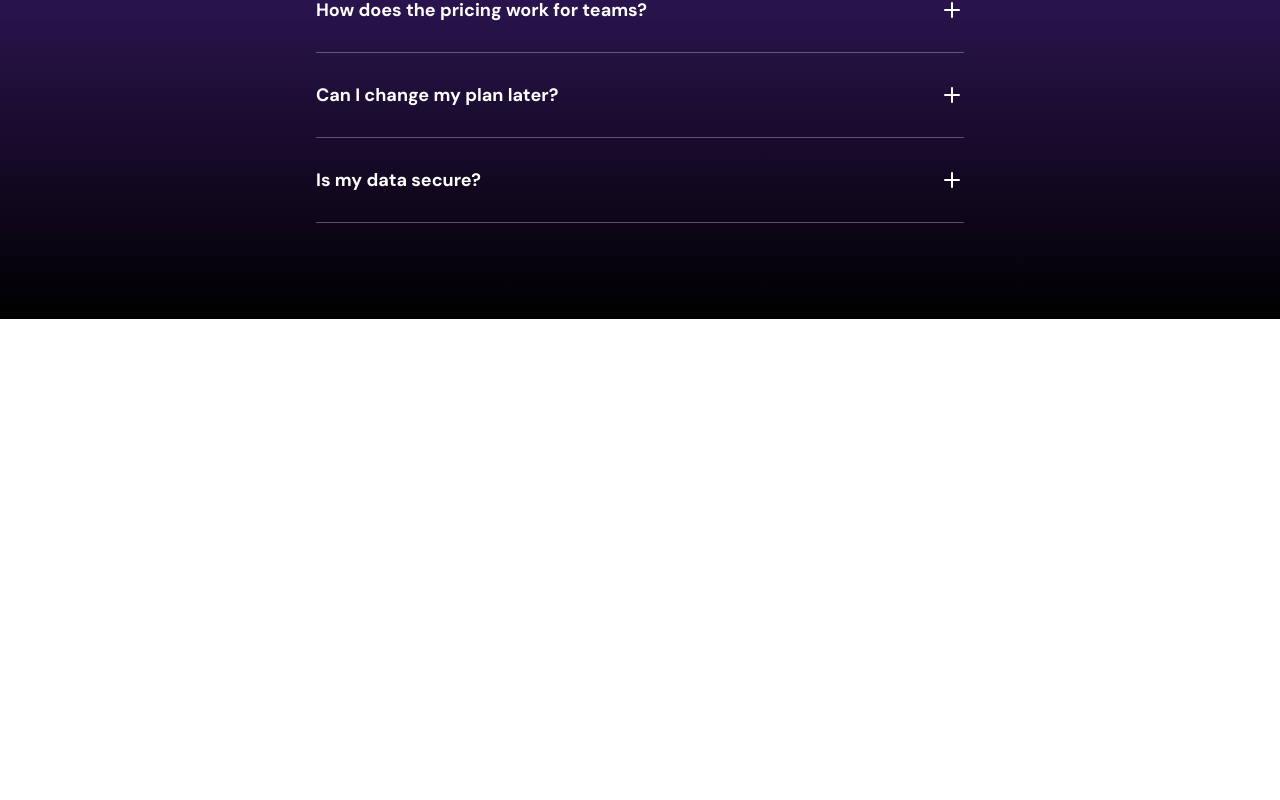
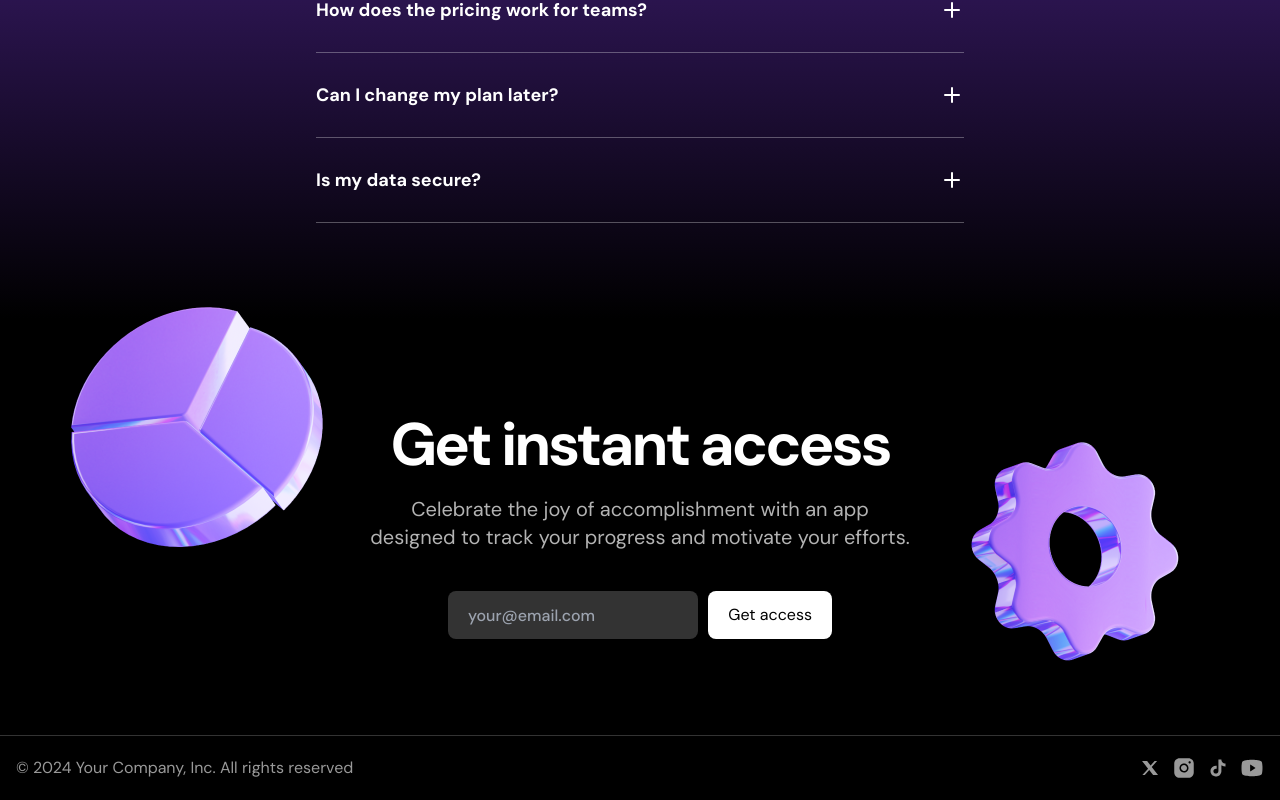
Before and after one commit to albuquerquewizard/SAAS-Purple-LP, a Next.js app: page / in a window 1280 px wide. Shown: the part 3299-4099 px from the top of the page. Before the commit the page ends 3618 px from the top, so only its background shows below. Built offline with nearby package versions, Linux system fonts and the light colour scheme.

Commit message:
Add footer and call to action

```diff
--- a/src/app/page.tsx
+++ b/src/app/page.tsx
@@ -5,8 +5,8 @@
 import { Features } from "@/components/Features";
 import { ProductShowcase } from "@/components/ProductShowcase";
 import { FAQs } from "@/components/FAQs";
-
-
+import { CallToAction } from "@/components/CallToAction";
+import { Footer } from "@/components/Footer";
 export default function Home() {
   return (
     <>
@@ -17,6 +17,8 @@
       <Features />
       <ProductShowcase />
       <FAQs />
+      <CallToAction />
+      <Footer />
     </>
   );
 }
--- a/src/components/CallToAction.tsx
+++ b/src/components/CallToAction.tsx
@@ -1,3 +1,28 @@
+import helixImage from "../assets/images/helix2.png"
+import Image from "next/image"
+import emojiStarImage from "../assets/images/emojistar.png"
+
 export const CallToAction = () => {
-  return null;
+  return (
+    <div className="bg-black text-white py-[72px] sm:py-24 text-center">
+      <div className="container max-w-xl relative">
+
+        <Image src={helixImage} alt="helix" className="absolute top-6 left-[calc(100%+36px)]" />
+        <Image src={emojiStarImage} alt="emoji star" className="absolute -top-[120px] right-[calc(100%+24px)]" />
+
+        <h2 className="font-bold text-5xl tracking-tighter sm:text-6xl">
+          Get instant access
+        </h2>
+        <p className="text-xl text-white/70 mt-5">
+          Celebrate the joy of accomplishment with an app designed to track your
+          progress and motivate your efforts.
+        </p>
+        <form className="mt-10 flex flex-col gap-2.5 mx-auto max-w-sm sm:flex-row">
+          <input type="email" placeholder="your@email.com"
+          className="h-12 bg-white/20 rounded-lg px-5 font-medium sm:flex-1 placeholder:text-[#9CA3AF]"/>
+          <button className = "bg-white text-black h-12 px-5 rounded-lg">Get access</button>
+        </form>
+      </div>
+    </div>
+  );
 };
--- a/src/components/Footer.tsx
+++ b/src/components/Footer.tsx
@@ -1,3 +1,33 @@
+import InstaIcon from "../assets/icons/insta.svg";
+import Social from "../assets/icons/x-social.svg";
+import TiktokIcon from "../assets/icons/tiktok.svg";
+import YoutubeIcon from "../assets/icons/youtube.svg";
+import Image from "next/image";
+
 export const Footer = () => {
-  return null;
+  return (
+    <footer className="py-5 bg-black text-white/60 border-t border-white/20">
+      <div className="container">
+        <div className="flex flex-col gap-4 sm:flex-row sm:justify-between">
+          <div className="text-center">
+            © 2024 Your Company, Inc. All rights reserved
+          </div>
+          <ul className="flex justify-center gap-2.5">
+            <li>
+              <Social />
+            </li>
+            <li>
+              <InstaIcon />
+            </li>
+            <li>
+              <TiktokIcon />
+            </li>
+            <li>
+              <YoutubeIcon />
+            </li>
+          </ul>
+        </div>
+      </div>
+    </footer>
+  );
 };
```
